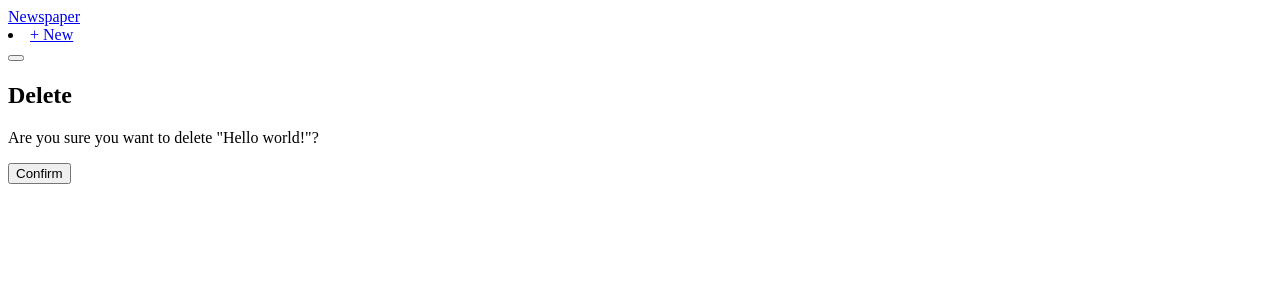
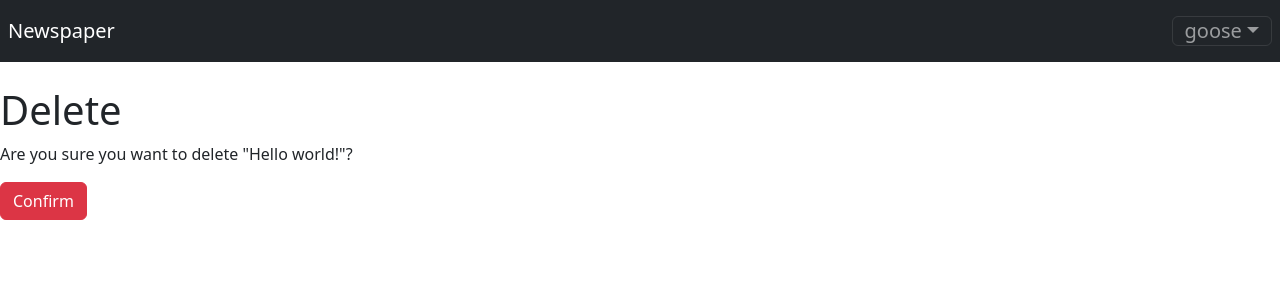
Before and after one commit to Goose1216/News, a Django app: page /articles/1/delete in a window 1280 px wide. Shown: the top 300 px of the page. Run offline with Django 3.2, Linux system fonts and the light colour scheme; a user stored in the database is signed in; data comes from the database, SQL or seed files in the repository; both versions use the stored data as it was after the commit; parts of the project's set-up code (start-up, migrations or seed data) failed here and were passed over; some libraries are stand-ins or nearby versions.

Commit message:
Bootstrap for base.html

```diff
--- a/newspaper_project/settings.py
+++ b/newspaper_project/settings.py
@@ -37,6 +37,7 @@ INSTALLED_APPS = [
     'django.contrib.sessions',
     'django.contrib.messages',
     'django.contrib.staticfiles',
+    'bootstrap5',
     'users',
     'pages',
     'articles',
--- a/templates/base.html
+++ b/templates/base.html
@@ -1,27 +1,40 @@
 <!DOCTYPE html>
-<html>
+{% load bootstrap5 %}
+{% bootstrap_css %}
+<html lang = 'en'>
 <head>
     <meta charset= "utf-8">
+    <meta name="viewport" content="width=device-width, initial-scale=1, shrink-to-fit=no">
     <title>NewsPaper App</title>
+     <link href="https://cdn.jsdelivr.net/npm/bootstrap@5.2.3/dist/css/bootstrap.min.css" rel="stylesheet" integrity="sha384-rbsA2VBKQhggwzxH7pPCaAqO46MgnOM80zW1RWuH61DGLwZJEdK2Kadq2F9CUG65" crossorigin="anonymous">
 </head>
 <body>
-    <nav class="navbar navbar-expand-md navbar-dark bg-dark mb-4">
-    <a class="navbar-brand" href="{% url 'home' %}">Newspaper</a>
+<script src="https://cdn.jsdelivr.net/npm/bootstrap@5.2.3/dist/js/bootstrap.bundle.min.js" integrity="sha384-kenU1KFdBIe4zVF0s0G1M5b4hcpxyD9F7jL+jjXkk+Q2h455rYXK/7HAuoJl+0I4" crossorigin="anonymous"></script>
+    <nav class="navbar navbar-dark bg-dark mb-4">
+    <a class="navbar-brand p-2" href="{% url 'home' %}">Newspaper</a>
     {% if user.is_authenticated %}
-        <div class="navbar-nav mr-auto">
-        <li class="nav-item"><a href="{% url 'article_new' %}">+ New</a></li>
+        <div class="dropdown p-2">
+        <button class="dropdown-toggle navbar-toggler"
+                type="button"
+                id="userMenu"
+                data-bs-toggle="dropdown"
+                aria-expanded="false">
+            {{ user.username }}</button>
+            <ul class="dropdown-menu dropdown-menu-dark dropdown-menu-end" aria-labelledby="userMenu">
+                <li><a class="dropdown-item" href = "{% url 'password_change' %}">Change password</a></li>
+                <li><a class="dropdown-item" href = "{% url 'logout' %}">Log out</a></li>
+            </ul>
         </div>
+    {% else %}
+   <form class="position-absolute end-0 p-3">
+        <a href="{% url 'login' %}" class="btn btn-outline-secondary">Log in</a>
+        <a href="{% url 'signup' %}" class="btn btn-primary">Sign up</a>
+    </form>
     {% endif %}
-    <button class="navbar-toggler" type="button" data-toggle="collapse"
-            data-target="#navbarCollapse"
-            aria-controls="navbarCollapse"
-            aria-expanded="false"
-            aria-label="Toggle navigation">
-    <span class="navbar-toggler-icon"></span>
-    </button>
-<main>
+    </nav>
+<div class="text-">
     {% block content %}
     {% endblock %}
-</main>
+</div>
 </body>
 </html>
```
Also changed, not shown: templates/home.html (+1 -8 lines), db.sqlite3.
